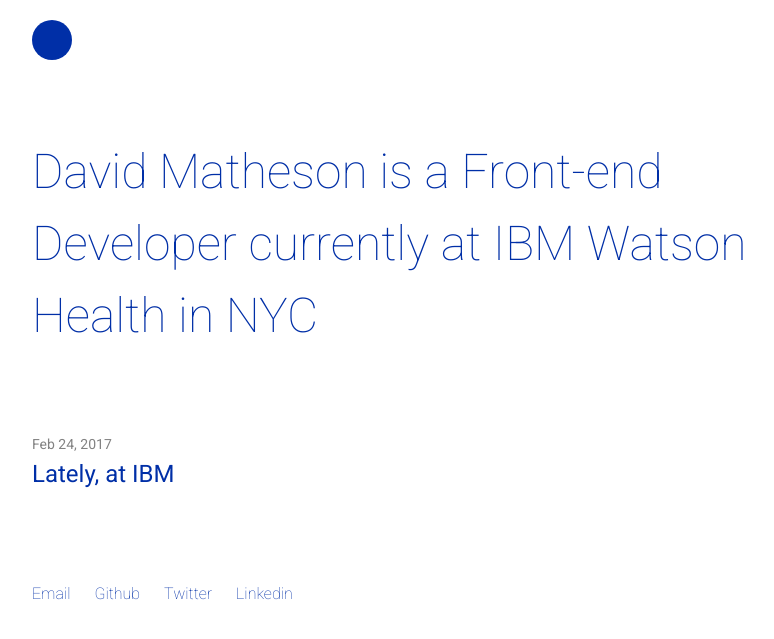
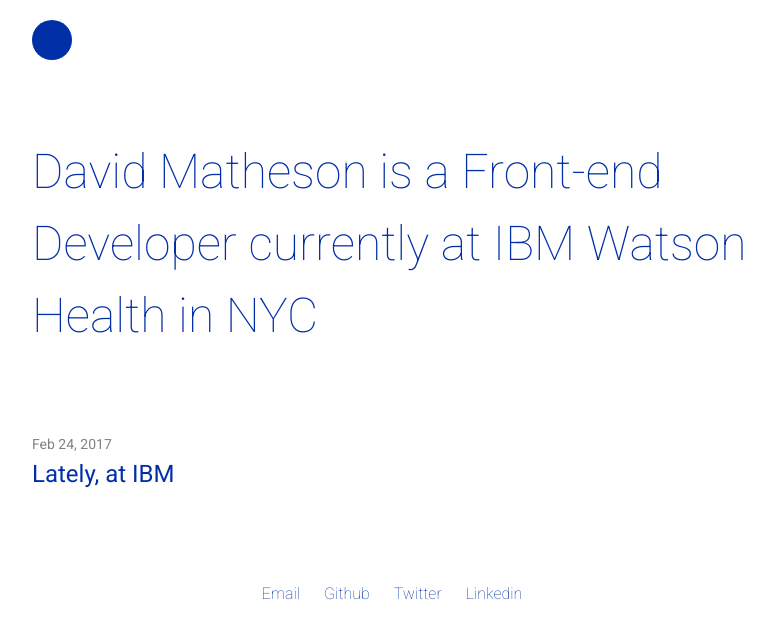
Before and after one commit to mathesond2/davidmatheson.me, a Jekyll site: the page built from index.html, in a window 1280 px wide. Shown: the top 639 px of the page, without its empty margins (238-1012 px from the left). Built offline with Jekyll 4.4.1, drawn with Linux system fonts in a browser that asks for light colours.

Commit message:
added further styles in shame.scss

```diff
--- a/_sass/05-_shame.scss
+++ b/_sass/05-_shame.scss
@@ -24,6 +24,10 @@
    }
 }
 
+.social-media-list {
+   text-align: center;
+}
+
 .social-media-list-item {
    display: inline-block;
    margin-right: 20px;
@@ -36,6 +40,9 @@
    font: {
       size: 48px;
       weight: 100;
+   }
+   @media screen and (max-width: 445px) {
+      font-size: 32px;
    }
 }
 
@@ -52,3 +59,8 @@
    border-radius: 50%;
    background-color: #002fa7;
 }
+
+h4 {
+   font-size: 24px;
+   font-weight: 400;
+}
```
